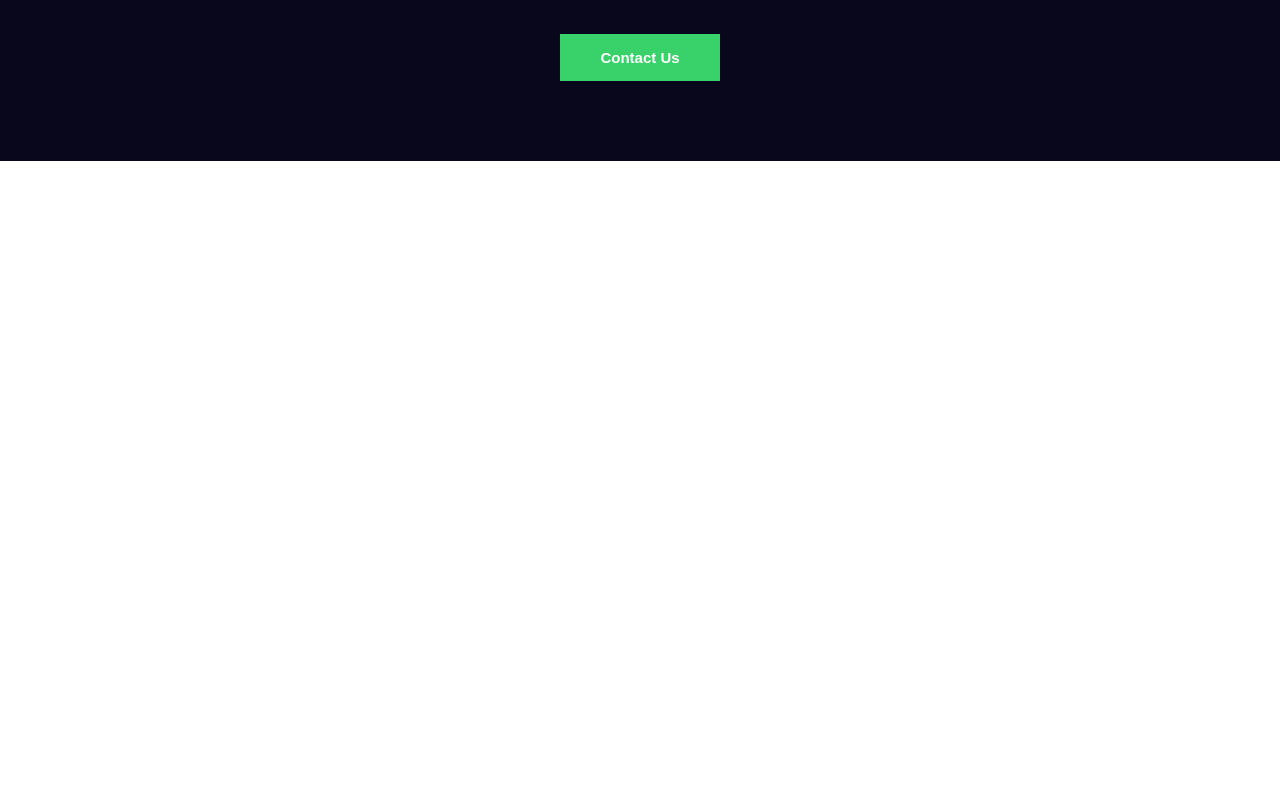
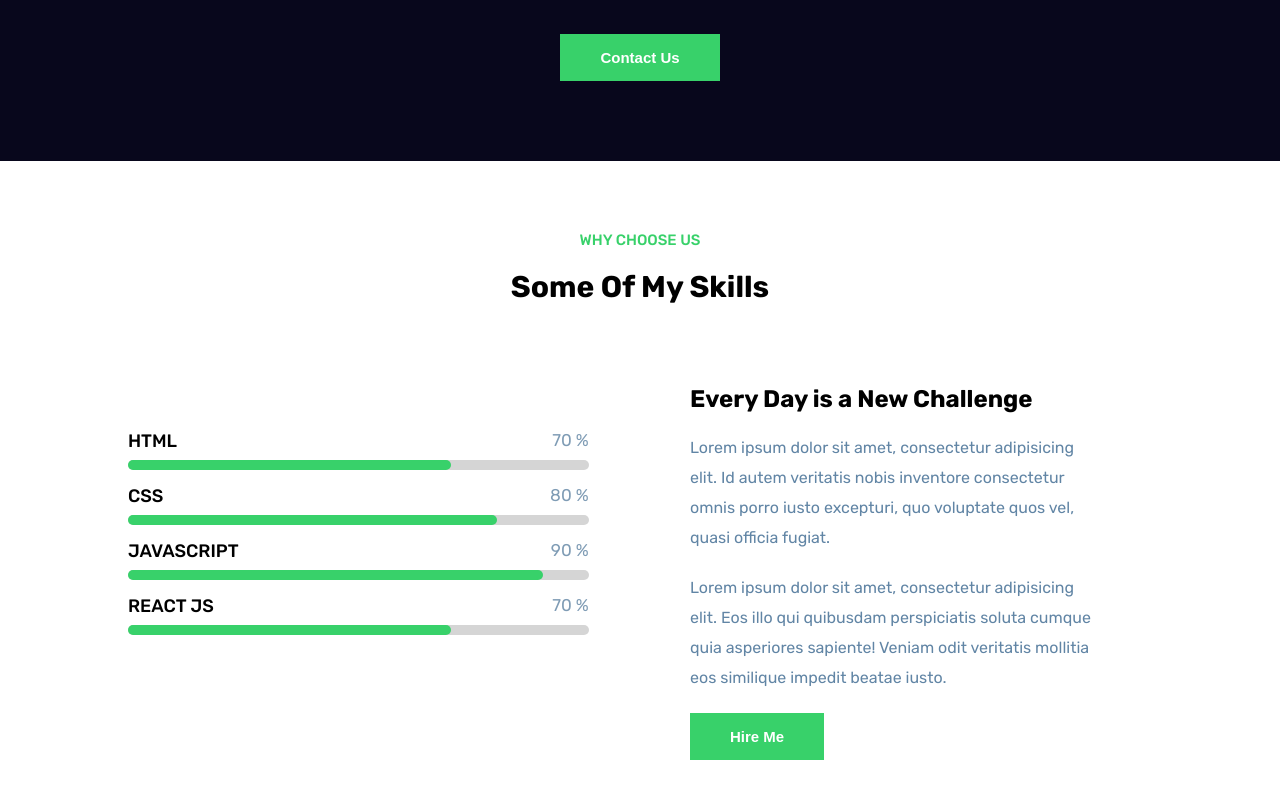
Before and after one commit to dong-geon-Lee/Toy-React-Project, a React (Create React App) app in the folder website-app/: page / in a window 1280 px wide. Shown: the part 3492-4291 px from the top of the page. Before the commit the page ends 3653 px from the top, so only its background shows below. Built offline with nearby package versions, Linux system fonts and the light colour scheme.

Commit message:
skill completed

```diff
--- a/website-app/src/App.css
+++ b/website-app/src/App.css
@@ -404,3 +404,60 @@ h3 {
 }
 
 /* ----------- Wrapper  -------------- */
+
+/* ----------- Skill  -------------- */
+.skill {
+  padding: 50px 0;
+}
+
+.skill .heading {
+  text-align: center;
+}
+
+.progress {
+  background-color: #d5d5d5;
+  border-radius: 20px;
+  position: relative;
+  margin: 45px 0;
+  height: 10px;
+  width: 90%;
+}
+
+.progress h4 {
+  position: absolute;
+  color: #000;
+  top: -30px;
+  font-size: 18px;
+  font-weight: 500;
+}
+
+.progress h4:nth-child(2) {
+  right: 0;
+  font-size: 17px;
+  font-weight: 400;
+  color: #7f9cb5;
+}
+
+.progress-done {
+  background-color: #38d16a;
+  border-radius: 20px;
+  color: #fff;
+  height: 100%;
+  width: 0;
+  opacity: 0;
+  transition: 1s ease 0.3s;
+}
+
+.skill .right {
+  padding: 0 50px;
+}
+
+.skill .right h1 {
+  font-weight: 500px;
+  margin-bottom: 20px;
+}
+
+.skill .right p {
+  margin-bottom: 20px;
+}
+/* ----------- Skill  -------------- */
--- a/website-app/src/components/home/Skill.jsx
+++ b/website-app/src/components/home/Skill.jsx
@@ -0,0 +1,64 @@
+import React from "react";
+
+const Skill = () => {
+  const Progress = ({ done, title }) => {
+    return (
+      <div className="progress">
+        <div
+          className="progress-done"
+          style={{
+            opacity: 1,
+            width: `${done}%`,
+          }}
+        >
+          <h4> {title}</h4>
+          <h4> {done} %</h4>
+        </div>
+      </div>
+    );
+  };
+
+  const data = [
+    {
+      title: "Every Day is a New Challenge",
+      para: "Lorem ipsum dolor sit amet, consectetur adipisicing elit. Id autem veritatis nobis inventore consectetur omnis porro iusto excepturi, quo voluptate quos vel, quasi officia fugiat.",
+      para1:
+        "Lorem ipsum dolor sit amet, consectetur adipisicing elit. Eos illo qui quibusdam perspiciatis soluta cumque quia asperiores sapiente! Veniam odit veritatis mollitia eos similique impedit beatae iusto.",
+    },
+  ];
+
+  return (
+    <>
+      <section className="skill">
+        <div className="container">
+          <div className="heading">
+            <h3>WHY CHOOSE US</h3>
+            <h1>Some Of My Skills</h1>
+          </div>
+
+          <div className="content flex">
+            <div className="left topMargin">
+              <Progress done="70" title="HTML" />
+              <Progress done="80" title="CSS" />
+              <Progress done="90" title="JAVASCRIPT" />
+              <Progress done="70" title="REACT JS" />
+            </div>
+
+            <div className="right mtop">
+              {data.map((val) => (
+                <>
+                  <h1>{val.title}</h1>
+                  <p>{val.para}</p>
+                  <p>{val.para1}</p>
+                  <button className="primary-btn">Hire Me</button>
+                </>
+              ))}
+            </div>
+          </div>
+        </div>
+      </section>
+    </>
+  );
+};
+
+export default Skill;
--- a/website-app/src/components/pageContent/Homepages.jsx
+++ b/website-app/src/components/pageContent/Homepages.jsx
@@ -3,6 +3,7 @@ import About from "../home/about/About";
 import Branding from "../home/Branding";
 import Home from "../home/homes/Home";
 import Service from "../home/services/Service";
+import Skill from "../home/Skill";
 import Wrapper from "../home/Wrapper";
 
 const Homepages = () => {
@@ -13,6 +14,7 @@ const Homepages = () => {
       <About />
       <Service />
       <Wrapper />
+      <Skill />
     </>
   );
 };
```
Also changed, not shown: website-app/src/components/home/WrapperOne.jsx (added, +11 -0 lines).
